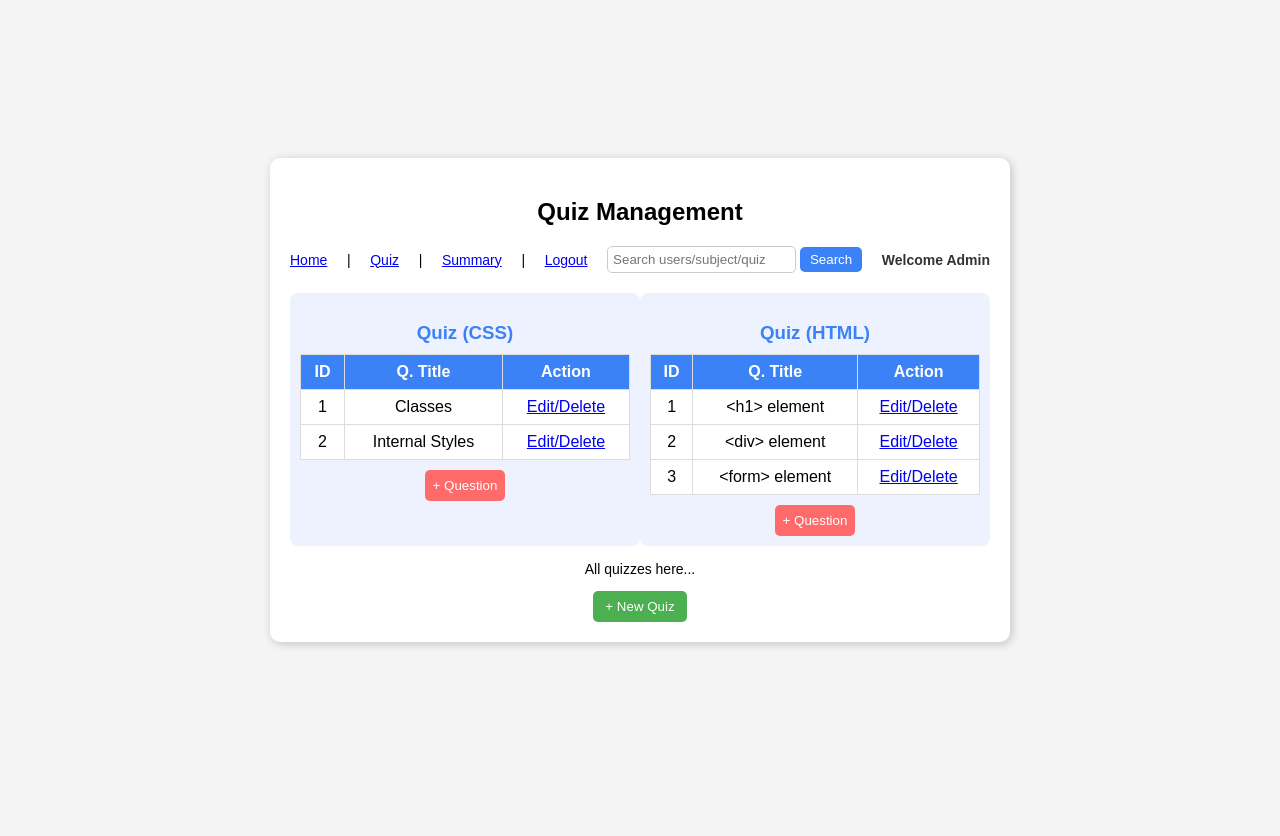
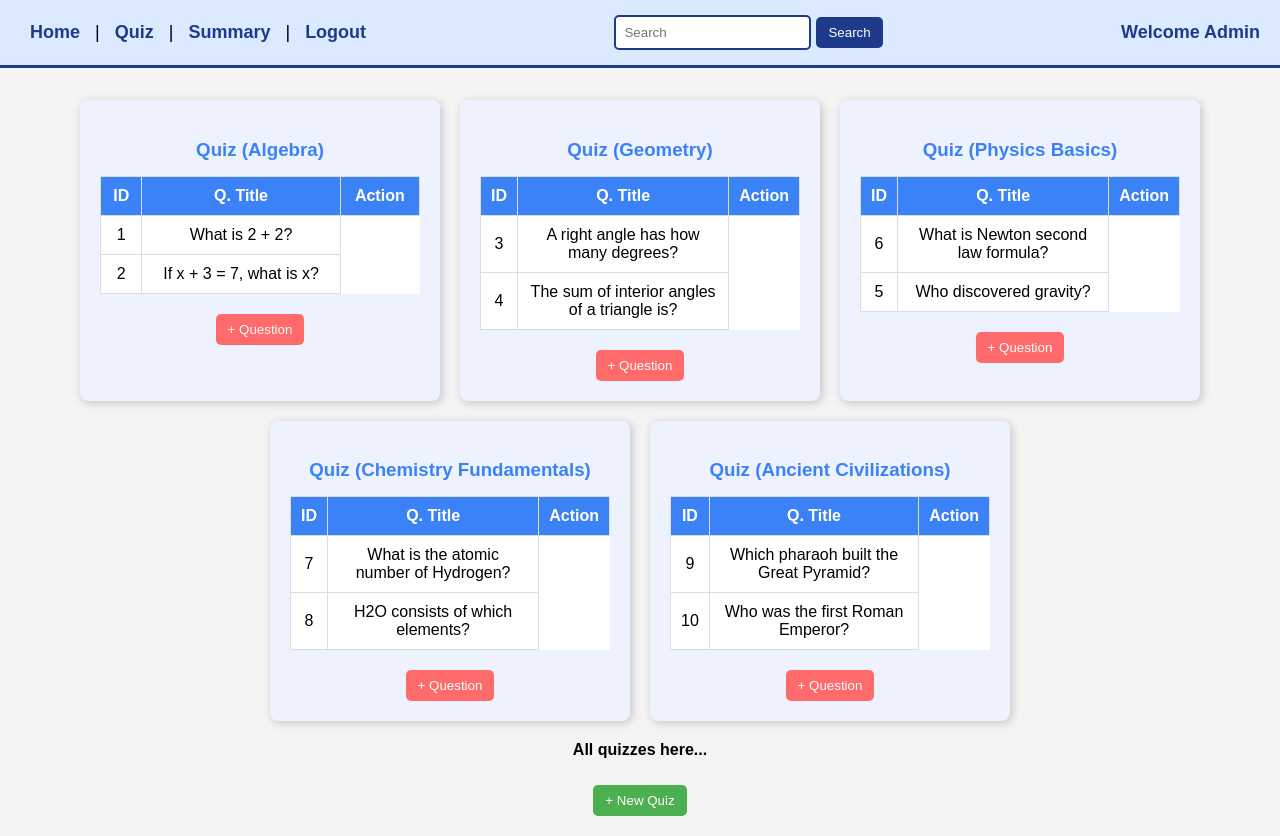
Before and after one commit to RO-HIT17/MAD1, a Flask app: page /quiz_manage in a window 1280 px wide. Before the commit the page ends 647 px from the top, so only its background shows below. Run offline with Flask 3, Linux system fonts and the light colour scheme.

Commit message:
did admin except summary

```diff
--- a/app.py
+++ b/app.py
@@ -1,8 +1,9 @@
-from flask import Flask, render_template, request, redirect, url_for, flash,session
+from flask import Flask, render_template, request, redirect, url_for, flash, session, jsonify
 from flask_sqlalchemy import SQLAlchemy
 from datetime import datetime
 from werkzeug.security import generate_password_hash, check_password_hash
-
+import json
+from sqlalchemy.orm import joinedload
 app = Flask(__name__)
 app.config['SQLALCHEMY_DATABASE_URI'] = 'sqlite:///quiz_master.db'
 app.config['SQLALCHEMY_TRACK_MODIFICATIONS'] = False
@@ -55,6 +56,7 @@ class Quiz(db.Model):
 class Question(db.Model):
     id = db.Column(db.Integer, primary_key=True)
     quiz_id = db.Column(db.Integer, db.ForeignKey('quiz.id'), nullable=False)
+    question_title = db.Column(db.String(200), nullable=False)
     question_statement = db.Column(db.Text, nullable=False)
     option1 = db.Column(db.String(255), nullable=False)
     option2 = db.Column(db.String(255), nullable=False)
@@ -134,7 +136,14 @@ def new_chap(sub_id):
 
 @app.route('/new_quiz')
 def new_quiz():
-    return render_template('newquiz.html')
+    subjects = Subject.query.all()
+    return render_template("newquiz.html", subjects=subjects)
+
+@app.route("/get_chapters/<int:subject_id>")
+def get_chapters(subject_id):
+    chapters = Chapter.query.filter_by(subject_id=subject_id).all()
+    chapter_list = [{"id": c.id, "name": c.name} for c in chapters]
+    return jsonify(chapter_list)
 
 @app.route('/new_ques')
 def new_ques():
@@ -142,7 +151,16 @@ def new_ques():
 
 @app.route('/quiz_manage')
 def quiz_management():
-    return render_template('quizmanagement.html')
+    quizzes = (
+        Quiz.query
+        .options(
+            joinedload(Quiz.chapter),  # Load chapter details
+            joinedload(Quiz.questions)  # Load all related questions
+        )
+        .all()
+    )
+
+    return render_template('quizmanagement.html', quizzes=quizzes)
 
 @app.route('/summary')
 def summary():
@@ -252,6 +270,77 @@ def add_chapter(subject_id):
 
     return render_template('newchapter.html', subject=subject)
 
+@app.route("/add_quiz", methods=["POST"])
+def add_quiz():
+    try:
+        chapter_id = request.form.get("chapter_id")
+        date_of_quiz = request.form.get("date")
+        time_duration = request.form.get("duration")
+        remarks = request.form.get("remarks", "")  # Optional field
+
+        # Convert date from string to Python Date object
+        date_of_quiz = datetime.strptime(date_of_quiz, "%Y-%m-%d").date()
+
+        # Create new quiz instance
+        new_quiz = Quiz(
+            chapter_id=chapter_id,
+            date_of_quiz=date_of_quiz,
+            time_duration=time_duration,
+            remarks=remarks
+        )
+
+        # Add to database and commit
+        db.session.add(new_quiz)
+        db.session.commit()
+
+        flash("Quiz added successfully!", "success")
+        return redirect(url_for("admin_dashboard"))
+
+    except Exception as e:
+        db.session.rollback()
+        flash(f"Error adding quiz: {str(e)}", "danger")
+        return redirect(url_for("new_quiz"))
+
+@app.route("/new_question/<int:quiz_id>")
+def new_question(quiz_id):
+    quiz = Quiz.query.get_or_404(quiz_id)
+    quizzes = Quiz.query.options(joinedload(Quiz.chapter)).all()  # Fetch all quizzes
+
+    return render_template("newquestion.html", quiz=quiz, quizzes=quizzes)
+
+@app.route("/add_question", methods=["POST"])
+def add_question():
+    try:
+        quiz_id = int(request.form.get("quiz_id"))  # Convert to int
+        question_title = request.form.get("question_title")  # ✅ Get Question Title
+        question_statement = request.form.get("question_statement")
+        option1 = request.form.get("option1")
+        option2 = request.form.get("option2")
+        option3 = request.form.get("option3", "")  # Optional
+        option4 = request.form.get("option4", "")  # Optional
+        correct_option = request.form.get("correct_option")
+
+        new_question = Question(
+            quiz_id=quiz_id,
+            question_title=question_title,  # ✅ Store Question Title
+            question_statement=question_statement,
+            option1=option1,
+            option2=option2,
+            option3=option3,
+            option4=option4,
+            correct_option=correct_option
+        )
+
+        db.session.add(new_question)
+        db.session.commit()
+
+        flash("Question added successfully!", "success")
+        return redirect(url_for("new_question", quiz_id=quiz_id))  # Redirect to correct quiz page
+
+    except Exception as e:
+        db.session.rollback()
+        flash(f"Error adding question: {str(e)}", "danger")
+        return redirect(url_for("new_question", quiz_id=quiz_id))  # Redirect with the same quiz_id
 
 @app.route('/logout')
 def logout():
--- a/static/quizmanagement.css
+++ b/static/quizmanagement.css
@@ -1,83 +1,110 @@
+/* General Page Styling */
 body {
     font-family: Arial, sans-serif;
     background-color: #f4f4f4;
     display: flex;
-    justify-content: center;
+    flex-direction: column;
     align-items: center;
-    height: 100vh;
     margin: 0;
+    padding: 20px;
 }
 
-.quiz-container {
-    background: white;
-    padding: 20px;
-    border-radius: 10px;
-    box-shadow: 2px 2px 10px rgba(0, 0, 0, 0.2);
-    width: 700px;
-    text-align: center;
-}
-
-header {
-    margin-bottom: 20px;
-}
-
-nav {
+/* Header Styling */
+.header {
     display: flex;
     justify-content: space-between;
     align-items: center;
-    font-size: 14px;
+    background-color: #dbeafe;
+    padding: 15px 20px;
+    font-size: 18px;
+    border-bottom: 3px solid #1e3a8a;
+    width: 100%;
+    box-sizing: border-box;
+    position: fixed;
+    top: 0;
+    left: 0;
 }
 
-.search-bar {
-    display: inline-block;
+/* Navigation Links */
+.nav-links a {
+    text-decoration: none;
+    color: #1e3a8a;
+    font-weight: bold;
+    margin: 0 10px;
 }
 
-.search-bar input {
-    padding: 5px;
-    border: 1px solid #ccc;
+.nav-links a:hover {
+    text-decoration: underline;
+}
+
+/* Search Box */
+.search-box {
+    display: flex;
+    align-items: center;
+}
+
+.search-box input {
+    padding: 8px;
+    border: 2px solid #1e3a8a;
+    border-radius: 5px;
+    margin-right: 5px;
+}
+
+.search-box button {
+    background-color: #1e3a8a;
+    color: white;
+    border: none;
+    padding: 8px 12px;
+    cursor: pointer;
     border-radius: 5px;
 }
 
-.search-bar button {
-    background: #3b82f6;
-    color: white;
-    padding: 5px 10px;
-    border: none;
-    border-radius: 5px;
-    cursor: pointer;
+.search-box button:hover {
+    background-color: #15306b;
 }
 
-.welcome-text {
+/* Admin Welcome Text */
+.admin-welcome {
     font-weight: bold;
-    color: #333;
+    color: #1e3a8a;
 }
 
+/* Quiz List Styling */
 .quiz-list {
     display: flex;
-    justify-content: space-between;
+    flex-wrap: wrap;
+    justify-content: center;
+    gap: 20px;
+    margin-top: 80px;
+    width: 100%;
 }
 
+/* Quiz Box */
 .quiz-box {
     background: #eef2ff;
-    padding: 10px;
+    padding: 20px;
     border-radius: 8px;
-    width: 48%;
+    width: 320px;
+    box-shadow: 2px 2px 10px rgba(0, 0, 0, 0.2);
+    text-align: center;
 }
 
 .quiz-box h3 {
     color: #3b82f6;
-    margin-bottom: 10px;
+    margin-bottom: 15px;
 }
 
+/* Table Styling */
 table {
     width: 100%;
     border-collapse: collapse;
     background: white;
+    margin-bottom: 10px;
 }
 
 th, td {
     border: 1px solid #ddd;
-    padding: 8px;
+    padding: 10px;
     text-align: center;
 }
 
@@ -86,26 +113,41 @@ th {
     color: white;
 }
 
-.add-question {
+/* Buttons */
+.add-question, .new-quiz {
     background: #ff6b6b;
-    color: white;
-    border: none;
-    padding: 8px;
-    border-radius: 5px;
-    margin-top: 10px;
-    cursor: pointer;
-}
-
-.all-quizzes {
-    margin-top: 15px;
-    font-size: 14px;
-}
-
-.new-quiz {
-    background: #4caf50;
     color: white;
     border: none;
     padding: 8px 12px;
     border-radius: 5px;
+    margin-top: 10px;
     cursor: pointer;
+    transition: 0.3s;
 }
+
+.add-question:hover, .new-quiz:hover {
+    background: #d9534f;
+}
+
+/* New Quiz Button */
+.new-quiz {
+    background: #4caf50;
+}
+
+/* All Quizzes Section */
+.all-quizzes {
+    margin-top: 20px;
+    font-size: 16px;
+    font-weight: bold;
+}
+
+/* Links */
+td a {
+    text-decoration: none;
+    color: #007BFF;
+    font-weight: bold;
+}
+
+td a:hover {
+    text-decoration: underline;
+}
--- a/templates/quizmanagement.html
+++ b/templates/quizmanagement.html
@@ -7,75 +7,52 @@
     <link rel="stylesheet" href="{{ url_for('static', filename='quizmanagement.css') }}">
 </head>
 <body>
-    <div class="quiz-container">
-        <header>
-            <h2 class="title">Quiz Management</h2>
-            <nav>
-                <a href="#">Home</a> |
-                <a href="#">Quiz</a> |
-                <a href="#">Summary</a> |
-                <a href="#">Logout</a>
-                <div class="search-bar">
-                    <input type="text" placeholder="Search users/subject/quiz">
+    <!-- Header -->
+    <div class="header">
+        <div class="nav-links">
+            <a href="{{ url_for('admin_dashboard') }}">Home</a> |
+            <a href="{{ url_for('quiz_management') }}">Quiz</a> |
+            <a href="{{ url_for('summary') }}">Summary</a> |
+            <a href="{{ url_for('logout') }}">Logout</a>
+        </div>
+        <div class="search-box">
+            <input type="text" placeholder="Search">
             <button>Search</button>
         </div>
-                <span class="welcome-text">Welcome Admin</span>
-            </nav>
-        </header>
+        <div class="admin-welcome">
+            Welcome Admin
+        </div>
+    </div>
 
+    <!-- Quiz List -->
     <div class="quiz-list">
+        <!-- Dynamically Rendered Quizzes -->
+        {% for quiz in quizzes %}
         <div class="quiz-box">
-                <h3>Quiz (CSS)</h3>
+            <h3>Quiz ({{ quiz.chapter.name if quiz.chapter else 'No Chapter' }})</h3>
             <table>
                 <tr>
                     <th>ID</th>
                     <th>Q. Title</th>
                     <th>Action</th>
                 </tr>
+                {% for question in quiz.questions %}
                 <tr>
-                        <td>1</td>
-                        <td>Classes</td>
-                        <td><a href="#">Edit/Delete</a></td>
+                    <td>{{ question.id }}</td>
+                    <td>{{ question.question_statement }}</td>
                 </tr>
-                    <tr>
-                        <td>2</td>
-                        <td>Internal Styles</td>
-                        <td><a href="#">Edit/Delete</a></td>
-                    </tr>
+                {% endfor %}
             </table>
+            <a href="{{ url_for('new_question', quiz_id=quiz.id) }}">
                 <button class="add-question">+ Question</button>
+            </a>
         </div>
-
-            <div class="quiz-box">
-                <h3>Quiz (HTML)</h3>
-                <table>
-                    <tr>
-                        <th>ID</th>
-                        <th>Q. Title</th>
-                        <th>Action</th>
-                    </tr>
-                    <tr>
-                        <td>1</td>
-                        <td>&lt;h1&gt; element</td>
-                        <td><a href="#">Edit/Delete</a></td>
-                    </tr>
-                    <tr>
-                        <td>2</td>
-                        <td>&lt;div&gt; element</td>
-                        <td><a href="#">Edit/Delete</a></td>
-                    </tr>
-                    <tr>
-                        <td>3</td>
-                        <td>&lt;form&gt; element</td>
-                        <td><a href="#">Edit/Delete</a></td>
-                    </tr>
-                </table>
-                <button class="add-question">+ Question</button>
-            </div>
+        {% endfor %}
     </div>
 
     <p class="all-quizzes">All quizzes here...</p>
+    <a href="{{ url_for('new_quiz') }}">
         <button class="new-quiz">+ New Quiz</button>
-    </div>
+    </a>
 </body>
 </html>
```
Also changed, not shown: templates/newquestion.html (+55 -30 lines), templates/newquiz.html (+36 -9 lines), instance/quiz_master.db. Lines whose indentation alone changed are shown as unchanged.
